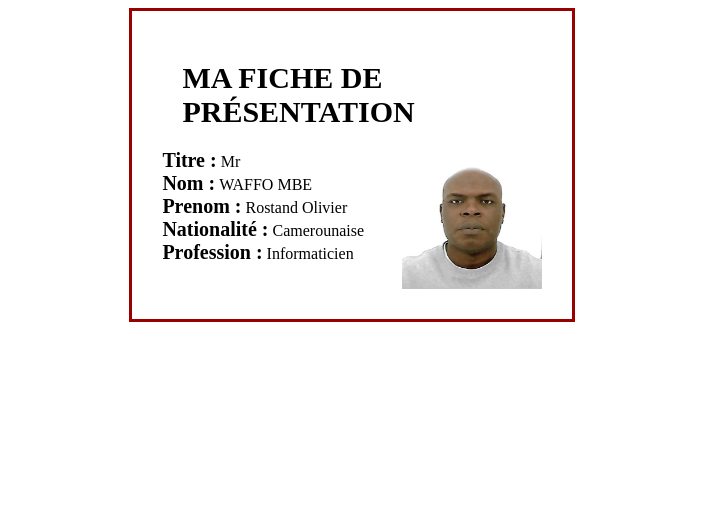
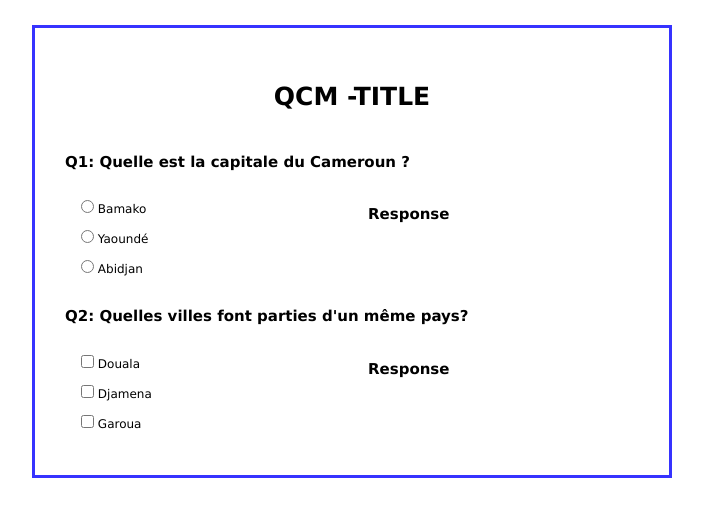
Before and after one commit to olivierwaffo/waffo_olivier, a plain HTML site: page HTML/index.html in a window 1280 px wide. Shown: the whole page, without its empty margins (288-991 px from the left). Drawn offline with nearby package versions, Linux system fonts and the light colour scheme.

Commit message:
ajout d'une fiche questionnaire

```diff
--- a/CSS/style.css
+++ b/CSS/style.css
@@ -10,10 +10,16 @@ span.lowercase {
 span.capitalize {
   text-transform: capitalize;
 }
-.div-center {
+.div-present {
   margin: auto;
-  width: 30%;
+  width: 40%;
   border: 3px solid #990000;
+  padding: 30px;
+}
+.div-qcm {
+  margin: auto;
+  width: 50%;
+  border: 3px solid #3633ff;
   padding: 30px;
 }
 .main-title-center {
@@ -21,12 +27,22 @@ span.capitalize {
   display: table;
   align: center;
   font-weight: bold;
-  font-size: 30px;
+  font-size: 25px;
   padding: 20px;
+}
+.marg-top {
+  margin-top: 25px;
+}
+p.text-title {
+  font-size: 15px;
+  font-weight: bold;
 }
 span.text-title {
   font-size: 20px;
   font-weight: bold;
+}
+p.text {
+  font-size: 12px;
 }
 span.text {
   font-size: 16px;
--- a/HTML/index.html
+++ b/HTML/index.html
@@ -2,12 +2,13 @@
   <head>
     <meta charset="utf-8" />
     <title>Page d'acceuil formation Devenir independant avec Cypress</title>
+    <link rel="stylesheet" href="https://www.w3schools.com/w3css/4/w3.css" />
     <link rel="stylesheet" href="../CSS/style.css" />
     <script src="../Javascript/main.js"></script>
   </head>
 
   <body>
-    <div class="div-center">
+    <!--div class="div-present">
       <span class="uppercase main-title-center">ma fiche de présentation</span>
       <div class="clearfix">
         <img
@@ -18,6 +19,7 @@
           height="140"
         />
         <div>
+          <br />
           <span class="text-title">Titre :</span>
           <span class="text capitalize">mr</span>
         </div>
@@ -35,7 +37,66 @@
         </div>
         <div>
           <span class="text-title">Profession :</span>
-          <span class="text capitalize">informaticien</span>
+          <span class="text capitalize">Testeur</span>
+        </div>
+      </div>
+    </div-->
+
+    <div class="marg-top div-qcm">
+      <span class="uppercase main-title-center">QCM -TITLE</span>
+      <p class="text-title">Q1: Quelle est la capitale du Cameroun ?</p>
+      <div class="w3-row">
+        <div class="w3-col w3-container" style="width: 50%;">
+          <p class="text">
+            <span>
+              <input type="radio" id="Bamako" name="capitale1" value="Bamako"
+            /></span>
+            <span><label for="capitale1"> Bamako</label></span>
+          </p>
+          <p class="text">
+            <span>
+              <input type="radio" id="Yaoundé" name="capitale1" value="Yaoundé"
+            /></span>
+            <span><label for="capitale1"> Yaoundé</label></span>
+          </p>
+          <p class="text">
+            <span>
+              <input type="radio" id="Abidjan" name="capitale1" value="Abidjan"
+            /></span>
+            <span><label for="capitale1"> Abidjan</label></span>
+          </p>
+        </div>
+        <div class="w3-col w3-container" style="width: 50%;">
+          <p class="text-title">Response</p>
+        </div>
+      </div>
+
+      <p class="text-title">
+        Q2: Quelles villes font parties d'un même pays?
+      </p>
+      <div class="w3-row">
+        <div class="w3-col w3-container" style="width: 50%;">
+          <p class="text">
+            <span
+              ><input type="checkbox" id="ville1" name="ville1" value="Douala"
+            /></span>
+            <span><label for="ville1"> Douala</label></span>
+          </p>
+          <p class="text">
+            <span
+              ><input type="checkbox" id="ville2" name="ville2" value="Djamena"
+            /></span>
+            <span><label for="ville2"> Djamena</label></span>
+          </p>
+          <p class="text">
+            <span
+              ><input type="checkbox" id="ville3" name="ville3" value="Garoua"
+            /></span>
+            <span><label for="ville3"> Garoua</label></span>
+          </p>
+        </div>
+        <div class="w3-col w3-container" style="width: 50%;">
+          <p class="text-title">Response</p>
         </div>
       </div>
     </div>
```
